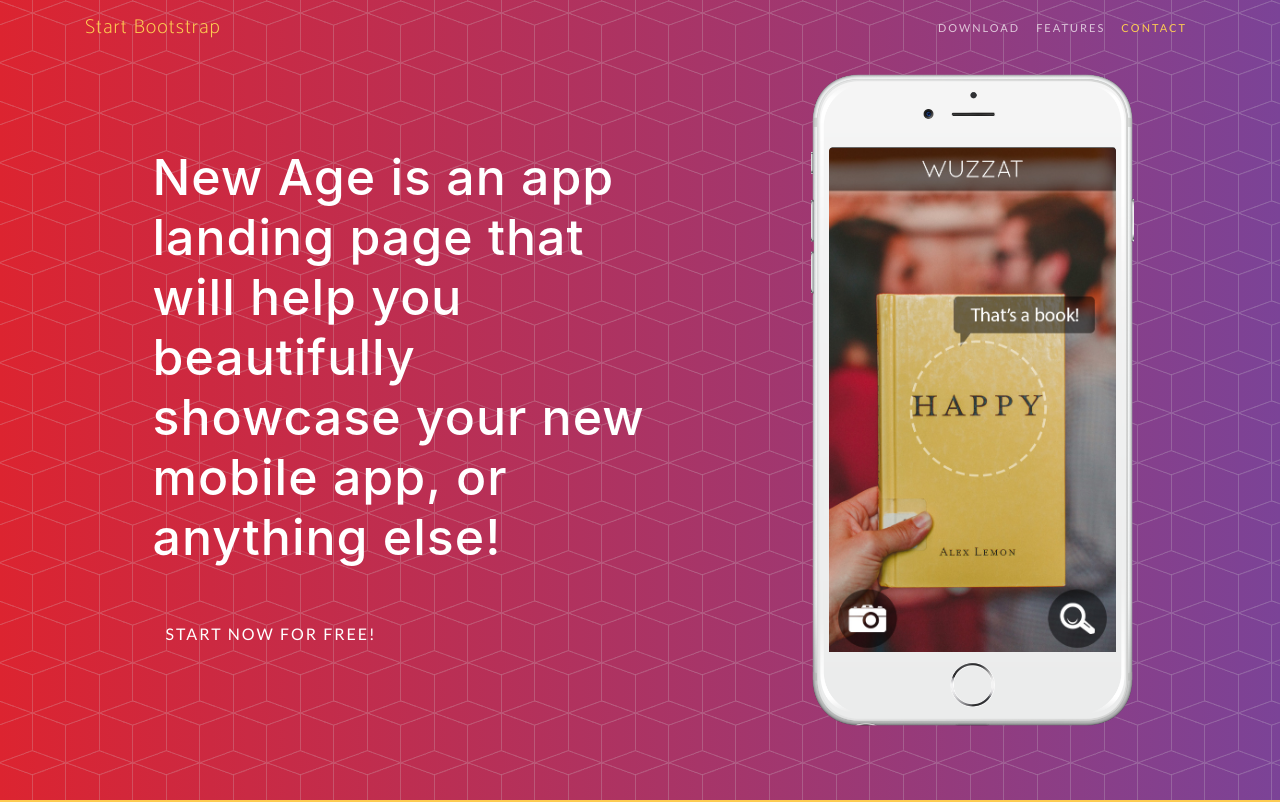
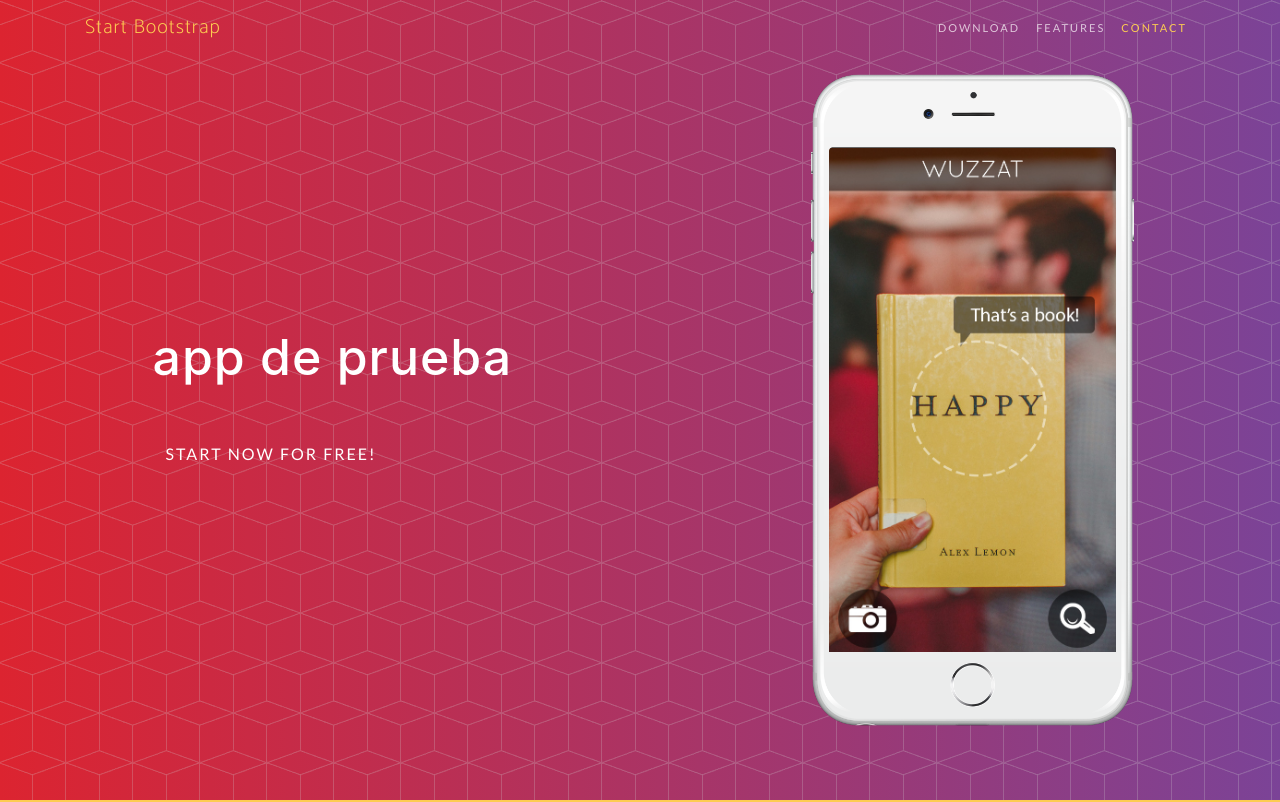
Before and after one commit to noelia31/ejemplo, a website with bundled scripts: page index.html in a window 1280 px wide. Shown: the top 802 px of the page. Built offline with nearby package versions, Linux system fonts and the light colour scheme; a web font is replaced by a local one.

Commit message:
version2

```diff
--- a/index.html
+++ b/index.html
@@ -59,7 +59,8 @@
         <div class="row h-100">
           <div class="col-lg-7 my-auto">
             <div class="header-content mx-auto">
-              <h1 class="mb-5">New Age is an app landing page that will help you beautifully showcase your new mobile app, or anything else!</h1>
+              <h1 class="mb-5"> app de prueba
+            </h1>
               <a href="#download" class="btn btn-outline btn-xl js-scroll-trigger">Start Now for Free!</a>
             </div>
           </div>
```
